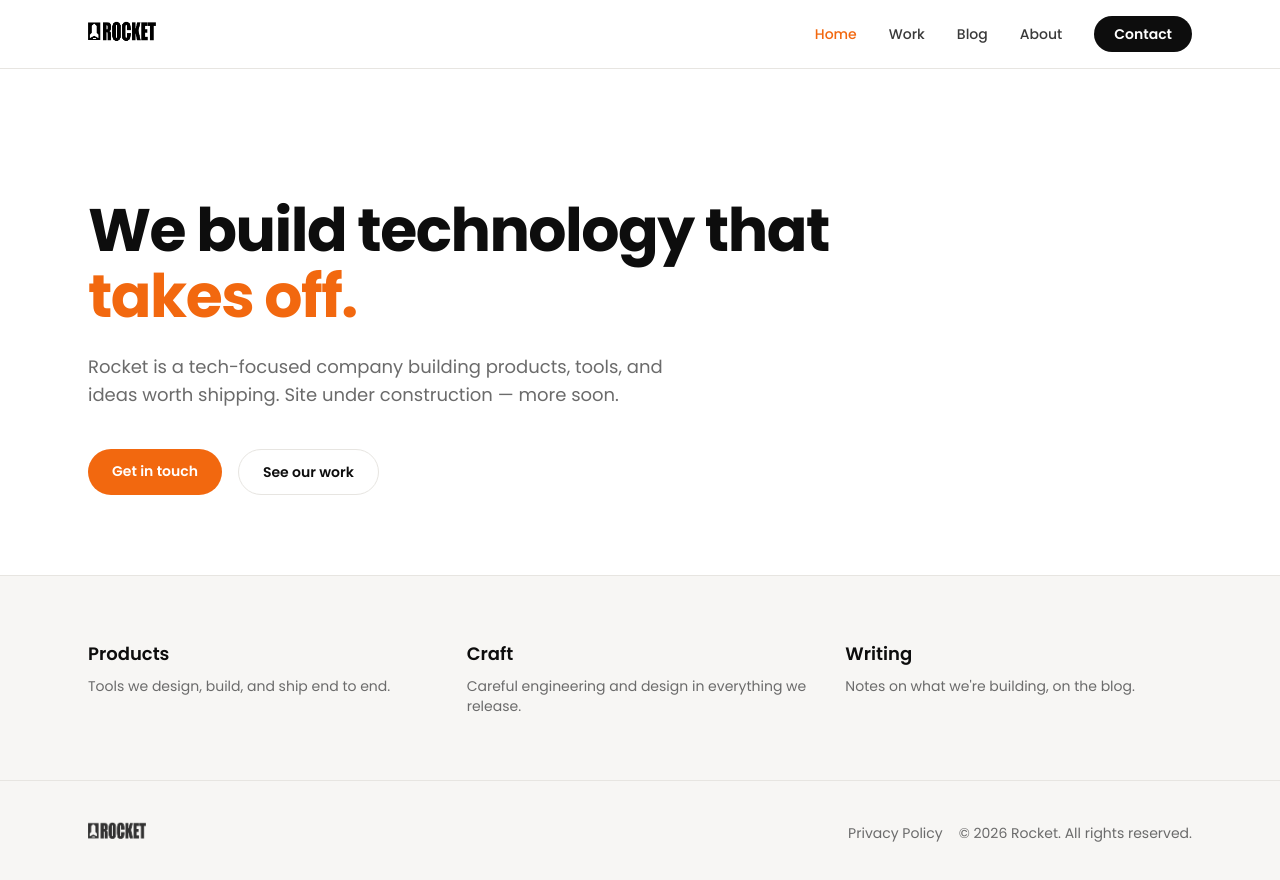
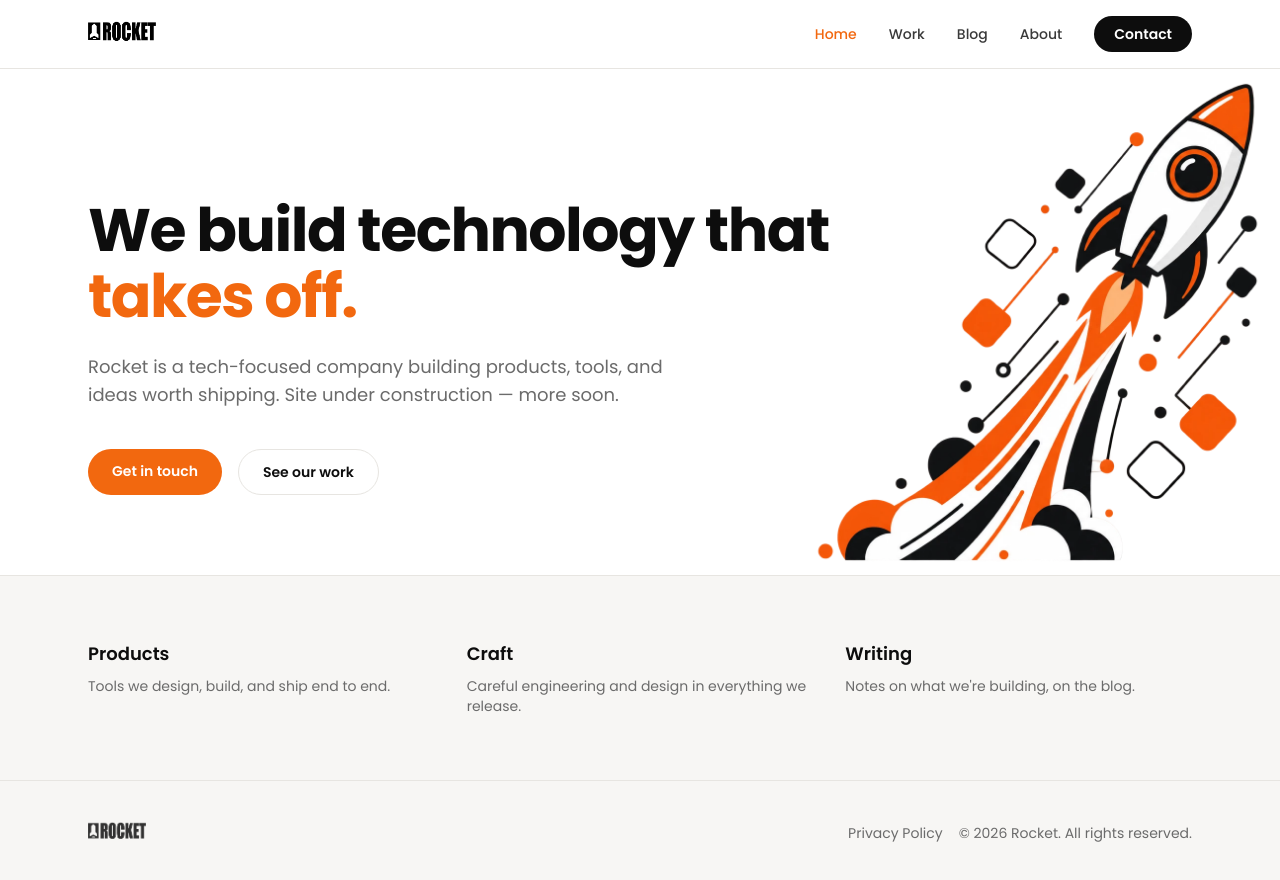
Before and after one commit to Hellie-tenny/rocket, a React (Vite) app: page / in a window 1280 px wide. Shown: the top 880 px of the page. Built offline with nearby package versions, Linux system fonts and the light colour scheme; no server answers.

Commit message:
added a hero image for desktop

```diff
--- a/src/pages/Home.tsx
+++ b/src/pages/Home.tsx
@@ -13,7 +13,18 @@ export default function Home() {
         <meta property="og:url" content="https://rocket-technologies.web.app/" />
       </Helmet>
 
-      <section className="mx-auto max-w-6xl px-6 pb-20 pt-24 sm:pt-32">
+      <section className="relative overflow-hidden">
+        <picture>
+          <source srcSet="/hero-rocket.webp" type="image/webp" />
+          <img
+            src="/hero-rocket.png"
+            alt=""
+            fetchPriority="high"
+            className="pointer-events-none absolute inset-y-0 right-0 hidden h-full max-w-[65%] object-contain object-right sm:block"
+          />
+        </picture>
+
+        <div className="relative mx-auto max-w-6xl px-6 pb-20 pt-24 sm:pt-32">
           <h1 className="font-display max-w-3xl text-4xl font-bold leading-[1.1] tracking-tight sm:text-6xl">
             We build technology that
             <span className="text-orange-500"> takes off.</span>
@@ -35,6 +46,7 @@ export default function Home() {
             >
               See our work
             </a>
+          </div>
         </div>
       </section>
 
```
Also changed, not shown: public/hero-rocket.png (added), public/hero-rocket.webp (added). Lines whose indentation alone changed are shown as unchanged.
